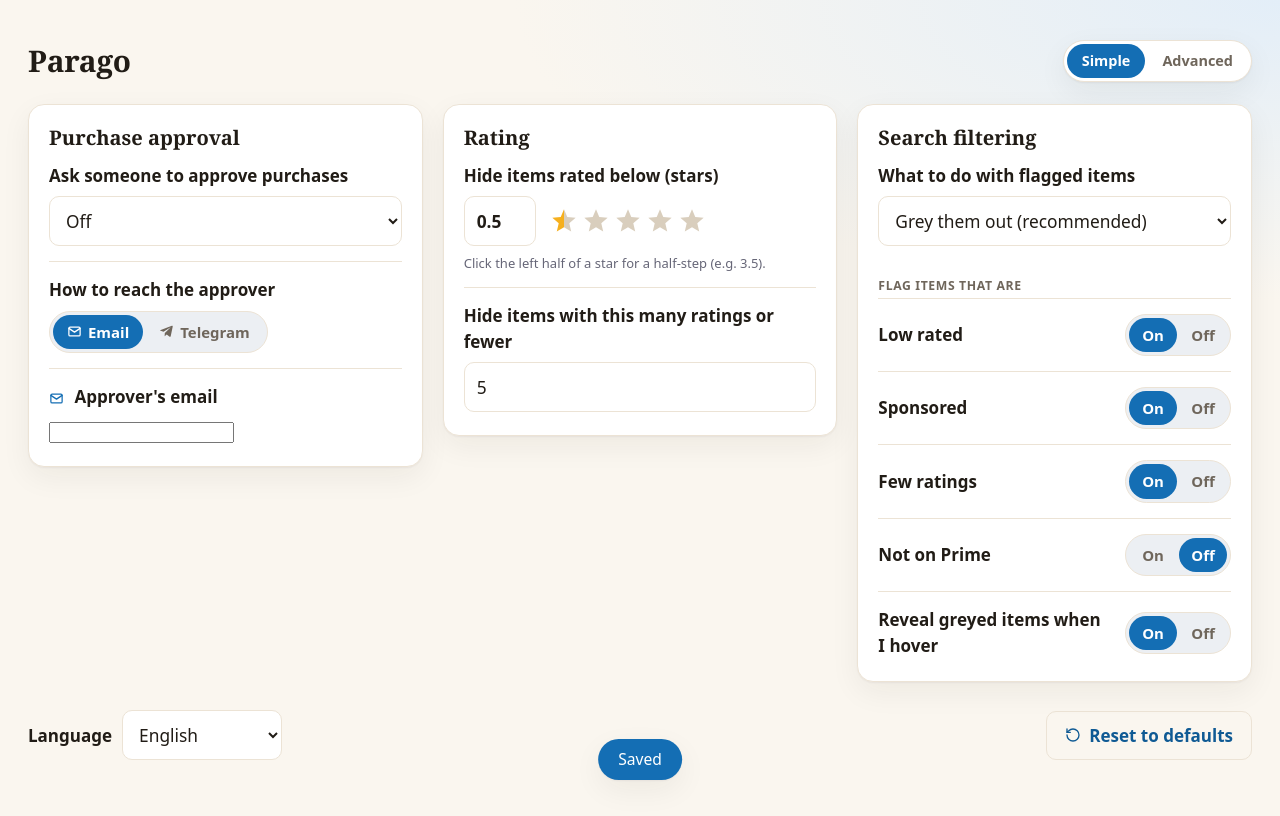
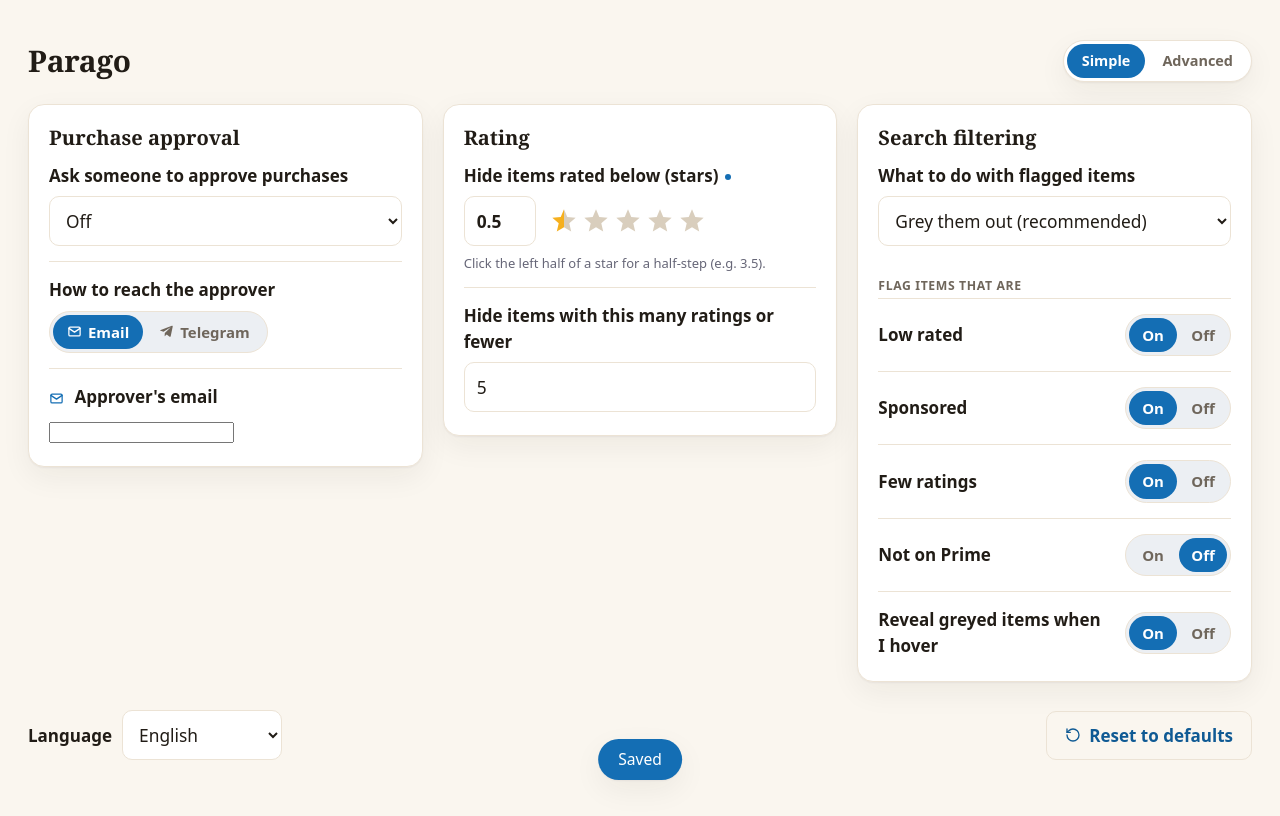
Before and after one commit to elzgnyc/parago, a website with bundled scripts: page src/ui/options.html in a window 1280 px wide. Both pictures are taken after a click on the button 563 px from the left and 221 px from the top of the page. Built offline with nearby package versions, Linux system fonts and the light colour scheme; some packages are replaced by stand-ins of ours; no server answers.

Commit message:
feat: per-setting 'changed from default' dot; drop the stray background gradient
A small dot appears next to any setting whose value differs from its default. The body's radial accent gradient (which pooled as a blue band) is removed for a clean solid background.

```diff
--- a/src/ui/options.js
+++ b/src/ui/options.js
@@ -233,6 +233,24 @@ function settingsAreDefault(s) {
 function updateDirty() {
   document.getElementById('reset').hidden = settingsAreDefault(readForm());
 }
+
+// Put a dot next to each setting whose value differs from its default.
+function markChanged() {
+  const cur = readForm();
+  const mark = (key, el) => {
+    if (el) el.classList.toggle('is-changed', JSON.stringify(cur[key]) !== JSON.stringify(DEFAULTS[key]));
+  };
+  for (const key of ['guardianMode', 'guardianLimit', 'mode', 'minStars', 'minRatings', 'guardianEmail', 'functionsBaseUrl', 'lang']) {
+    const ctrl = document.getElementById(key);
+    const field = ctrl && ctrl.closest('.field, .lang-row');
+    mark(key, field && field.querySelector('label, .field-label'));
+  }
+  for (const key of ['deliveryMethod', ...boolSegs]) {
+    const host = document.getElementById('seg-' + key);
+    const field = host && host.closest('.field');
+    mark(key, field && field.querySelector('.field-label, label'));
+  }
+}
 function applyI18n() {
   for (const el of document.querySelectorAll('[data-i18n]')) {
     el.textContent = t(el.getAttribute('data-i18n'));
@@ -259,6 +277,7 @@ function load(settings) {
   renderTelegramState(settings);
   renderStars(settings.minStars);
   updateDirty();
+  markChanged();
 }
 
 function readForm() {
@@ -303,6 +322,7 @@ async function save() {
   applyI18n();
   flash();
   updateDirty();
+  markChanged();
 }
 
 // Reset needs a second click to confirm.
--- a/src/ui/ui.css
+++ b/src/ui/ui.css
@@ -22,9 +22,7 @@ body {
   margin: 0;
   font-family: var(--font-body);
   color: var(--ink);
-  background:
-    radial-gradient(130% 80% at 100% 0%, var(--accent-tint) 0%, rgba(231, 241, 238, 0) 46%),
-    var(--bg);
+  background: var(--bg);
   line-height: 1.5;
   -webkit-font-smoothing: antialiased;
 }
@@ -266,6 +264,13 @@ input.switch:focus-visible { box-shadow: 0 0 0 3px var(--accent-tint); }
 .seg-ic { display: inline-grid; place-items: center; }
 .seg-onoff .seg-btn { min-width: 48px; justify-content: center; padding: 6px 4px; }
 
+/* Dot next to a setting that has been changed from its default. */
+label.is-changed::after, .field-label.is-changed::after {
+  content: ""; display: inline-block; vertical-align: middle;
+  width: 6px; height: 6px; margin-left: 7px;
+  border-radius: 50%; background: var(--accent);
+}
+
 /* Field label used where there is no form input to point <label> at */
 .field-label { font-weight: 600; }
 .field:not(.switch-row) > .field-label { display: block; margin-bottom: 8px; }
```
